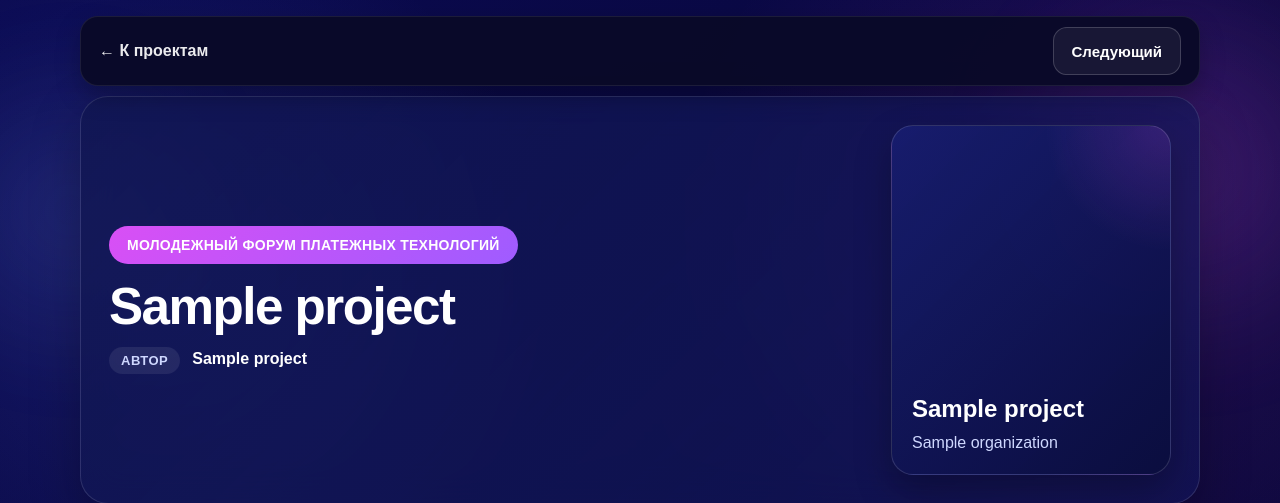
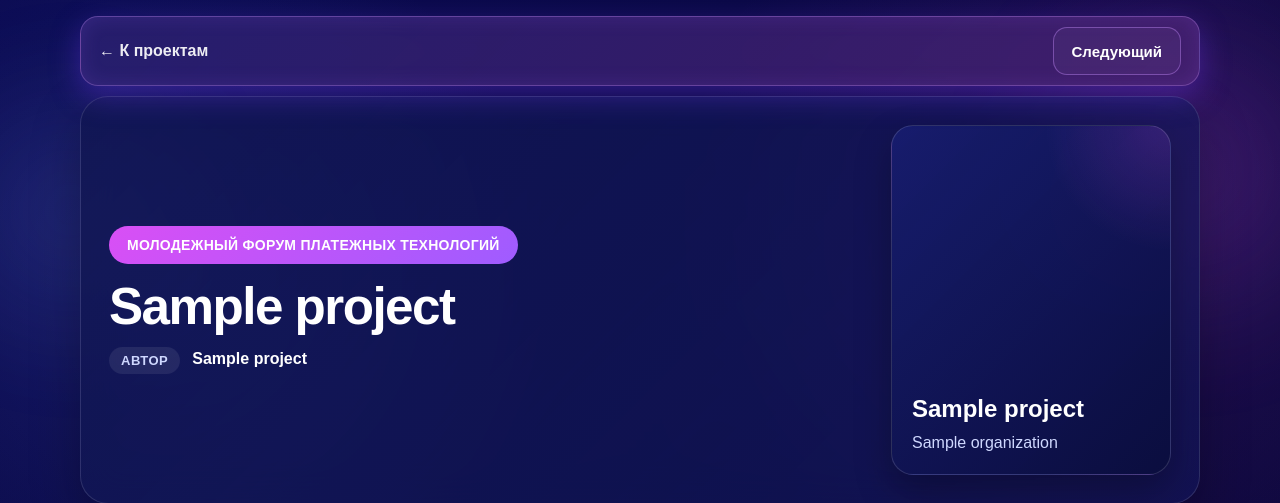
Before and after one commit to Spaceonmymind/App_for_jury_2026, a FastAPI app: template jury_app/app/templates/expert/project_detail.html in a window 1280 px wide. Shown: the top 503 px of the page. Run offline with FastAPI, Linux system fonts and the light colour scheme; the template is opened without the code that fills it: most values are stand-ins (such as "Sample title", 1, 10 or a date in 2020).

```diff
--- a/jury_app/app/static/css/styles.css
+++ b/jury_app/app/static/css/styles.css
@@ -320,9 +320,25 @@ a {
     gap: 16px;
     padding: 10px 18px;
     border-radius: 18px;
-    background: rgba(10, 10, 40, 0.96);
-    border: 1px solid rgba(255, 255, 255, 0.08);
-    box-shadow: 0 10px 24px rgba(0, 0, 0, 0.25);
+
+    background:
+        linear-gradient(135deg, rgba(80, 60, 200, 0.35), rgba(200, 80, 255, 0.25)),
+        rgba(15, 12, 50, 0.75);
+
+    border: 1px solid rgba(200, 140, 255, 0.35);
+
+    box-shadow:
+        0 10px 30px rgba(120, 60, 255, 0.35),
+        inset 0 0 20px rgba(160, 100, 255, 0.15);
+
+    backdrop-filter: blur(12px);
+    -webkit-backdrop-filter: blur(12px);
+}
+
+.project-nav-bar:hover {
+    box-shadow:
+        0 12px 40px rgba(140, 80, 255, 0.45),
+        inset 0 0 24px rgba(200, 120, 255, 0.2);
 }
 
 .detail-topbar {
@@ -516,9 +532,14 @@ a {
 }
 
 .btn-outline {
-    background: rgba(255, 255, 255, 0.06);
+    border: 1px solid rgba(200, 140, 255, 0.4);
+    background: rgba(255, 255, 255, 0.04);
     color: #fff;
-    border: 1px solid rgba(255, 255, 255, 0.18);
+}
+
+.btn-outline:hover {
+    background: rgba(200, 140, 255, 0.15);
+    box-shadow: 0 0 12px rgba(180, 100, 255, 0.5);
 }
 
 .alert {
```
